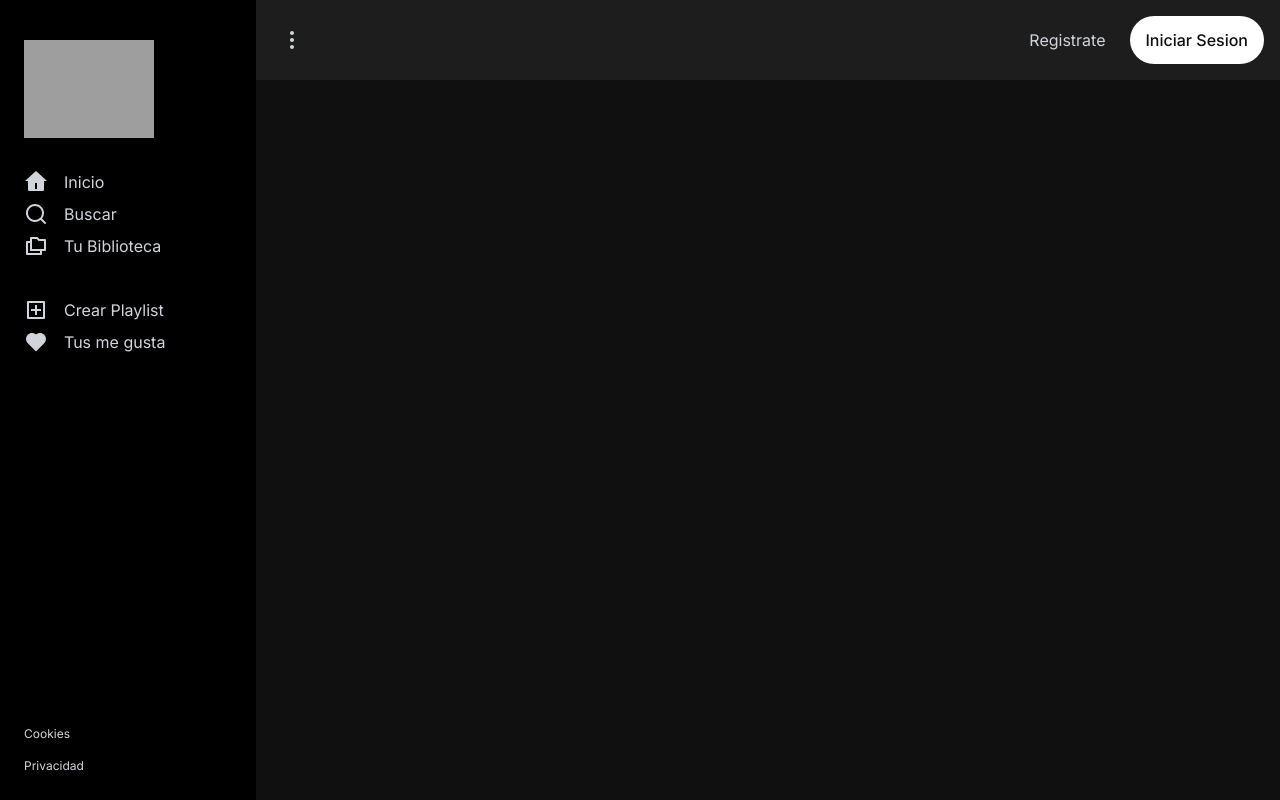
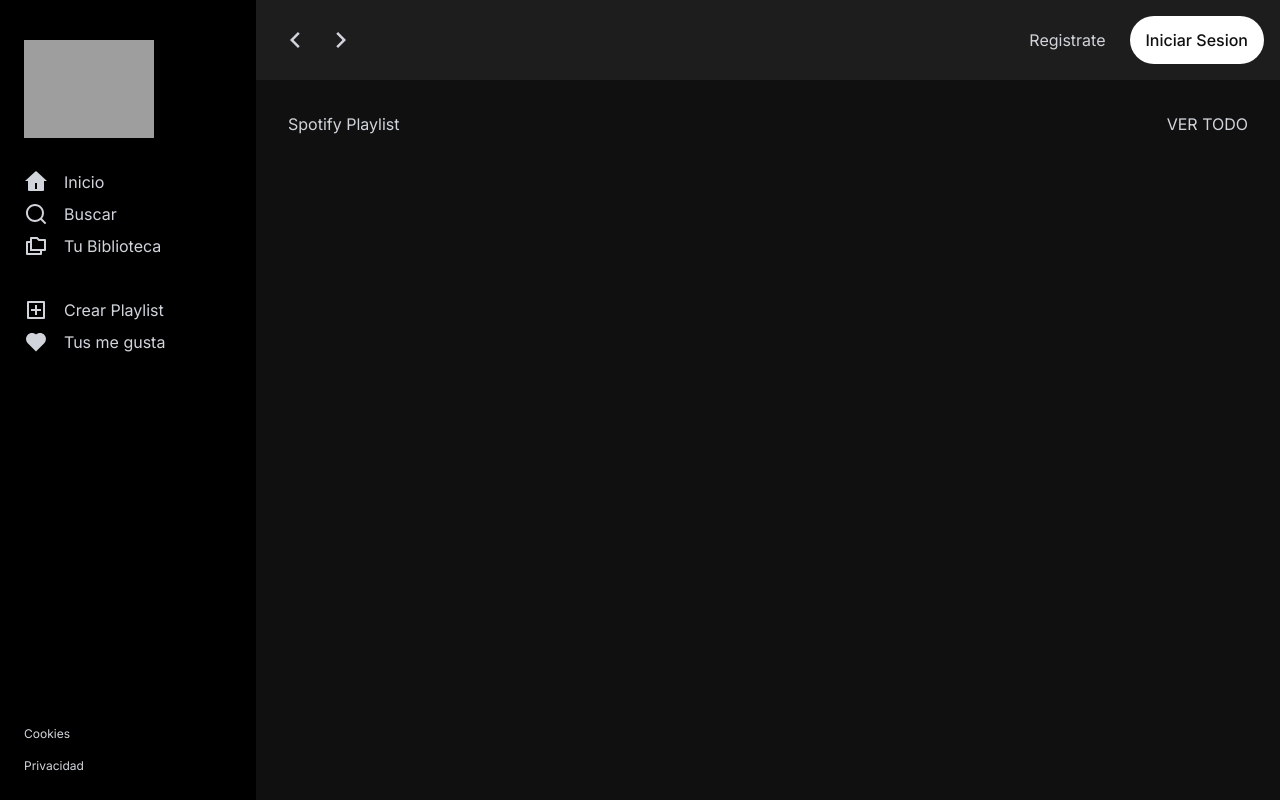
Before and after one commit to Nicoogf/spotify-clon, a Next.js app: page / in a window 1280 px wide. Built offline with nearby package versions, Linux system fonts and the light colour scheme; grey boxes are pictures that could not be loaded.

Commit message:
Avance sobre el Main y Albums

```diff
--- a/src/app/page.js
+++ b/src/app/page.js
@@ -6,6 +6,7 @@
 import "../app/globals.css" ;
 
 import { useState } from "react" ;
+import ListAlbums from '@/components/ListAlbums';
 
 
 
@@ -19,10 +20,11 @@
       <div className='bg-spotify-gray min-h-screen text-gray-300'>
           <Header setShowSidebar={ setShowSidebar }/>
           <SideBar showSidebar={ showSidebar } setShowSidebar={ setShowSidebar }/>
+          <div className='pt-28 pl-72 pr-8'>
+           <ListAlbums title="Spotify Playlist"></ListAlbums>
+          </div>
 
-          <main>
-            <h1 className=""> Hola mundo </h1>
-          </main>
+
 
       </div>
     </>
--- a/src/components/Header.js
+++ b/src/components/Header.js
@@ -1,7 +1,7 @@
 import React from 'react' ;
 
 import Link from "next/link" ;
-import { RiMore2Fill } from "react-icons/ri" ;
+import { RiMore2Fill , RiArrowLeftSLine , RiArrowRightSLine} from "react-icons/ri" ;
 
 const Header = ( props ) => {
 
@@ -10,13 +10,24 @@
 
   return (
     <header className='fixed left-0 top-0 w-full md:ml-64 md:w-[calc(100%-256px)] bg-spotify-lightgray flex items-center justify-between p-4'>
-      <div>
-     <RiMore2Fill onClick={() => setShowSidebar(true)} className='text-2xl hover:cursor-pointer p-2 box-content' />
+
+      <div className='md:hidden'>
+
+      <RiMore2Fill onClick={() => setShowSidebar(true)}
+       className='text-2xl hover:cursor-pointer p-2 box-content '/>
+
       </div>
+
+      <div className='hidden md:flex items-center text-3xl '>
+              <RiArrowLeftSLine className='p-2 box-content cursor-pointer'/>
+              <RiArrowRightSLine className='p-2 box-content cursor-pointer'/>
+      </div>
+
       <div className='flex items-center gap-6'>
         <Link href="#" className='hover:text-white transition-colors'>Registrate</Link>
         <Link href="#" className='py-2 md:py-3 px-4  rounded-full bg-white text-spotify-gray font-medium hover:scale-105 transition-transform'>Iniciar Sesion</Link>
       </div>
+
     </header>
   ) ;
 } ;
--- /dev/null
+++ b/src/components/ListAlbums.js
@@ -0,0 +1,21 @@
+import React from 'react' ;
+import Link from "next/link" ;
+
+const ListAlbums = ( props ) => {
+
+    const { title , albums} = props ;
+
+  return (
+
+    <div>
+        <div className='flex items-center justify-between'>
+            <Link href="/"> {props.title} </Link>
+            <Link href="/"> VER TODO </Link>
+        </div>
+
+    </div>
+  ) ;
+} ;
+
+
+export default ListAlbums ;
```
